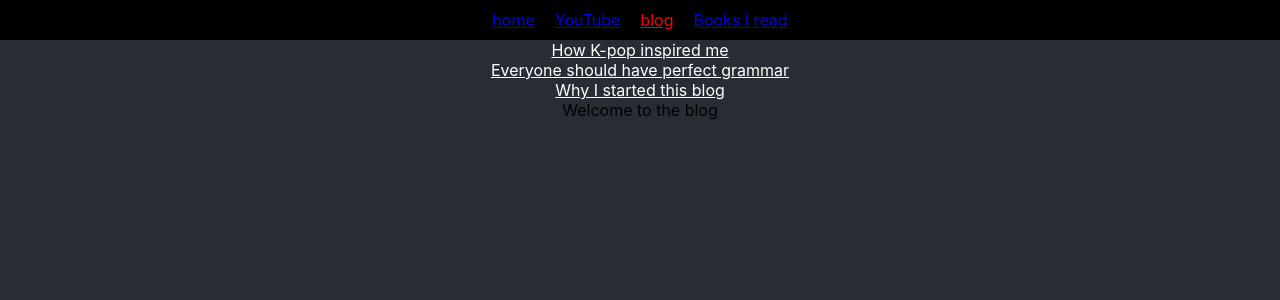
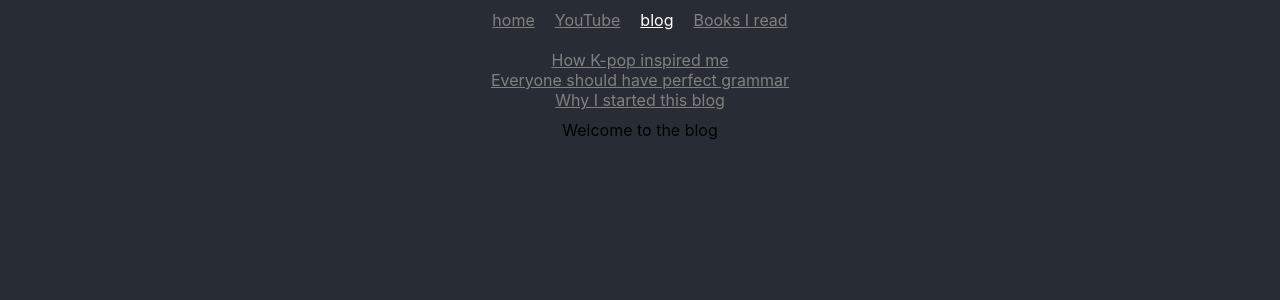
Before and after one commit to jpabadir/jpabadir.github.io, a React (Create React App) app: page /blog in a window 1280 px wide. Shown: the top 300 px of the page. Built offline with nearby package versions, Linux system fonts and the light colour scheme.

Commit message:
Deploy build - Improve styling

```diff
--- a/src/App.css
+++ b/src/App.css
@@ -3,3 +3,17 @@
   background-color: #282c34;
   min-height: 100vh;
 }
+
+.NavLink {
+  display: inline-block;
+  padding: 0px 10px;
+  color: grey;
+}
+
+.NavLink.active {
+  color: white;
+}
+
+.navbar {
+  padding: 10px 0px;
+}
--- a/src/App.js
+++ b/src/App.js
@@ -4,27 +4,12 @@ import { Outlet, NavLink } from 'react-router-dom';
 import linkify from './helpers';
 
 function App() {
-  const navItems = [
-    { name: 'home', link: '/' },
-    { name: 'YouTube', link: 'https://www.youtube.com/channel/UCliwHW2THGTsKwNvNcF_Nlw' },
-    { name: 'blog' },
-    { name: 'Books I read'},
-  ];
+  const navItems = [{ name: 'home', link: '/' }, { name: 'YouTube', link: 'https://www.youtube.com/channel/UCliwHW2THGTsKwNvNcF_Nlw' }, { name: 'blog' }, { name: 'Books I read' }];
   return (
     <div className="App">
-      <div style={{ backgroundColor: 'black' }}>
+      <div class="navbar">
         {navItems.map((item) => (
-          <NavLink
-            key={item.name}
-            style={({ isActive }) => {
-              return {
-                display: 'inline-block',
-                padding: '10px 10px',
-                color: isActive ? 'red' : '',
-              };
-            }}
-            to={item.link? item.link : linkify(item.name)}
-          >
+          <NavLink key={item.name} to={item.link ? item.link : linkify(item.name)} className="NavLink">
             {item.name}
           </NavLink>
         ))}
--- a/src/routes/blog.js
+++ b/src/routes/blog.js
@@ -4,10 +4,10 @@ import blogsData from '../blogs.json';
 export default function Blog() {
   return (
     <div>
-      <div>
+      <div class="navbar">
         {blogsData.map((blog) => (
           <div key={blog.title}>
-            <NavLink style={{ color: 'white' }} to={blog.title.replace(/\s+/g, '-').toLowerCase()}>
+            <NavLink className="NavLink" to={blog.title.replace(/\s+/g, '-').toLowerCase()}>
               {blog.title}
             </NavLink>
           </div>
```
Also changed, not shown: 15 other files (tests, documents, lock files or other folders).
